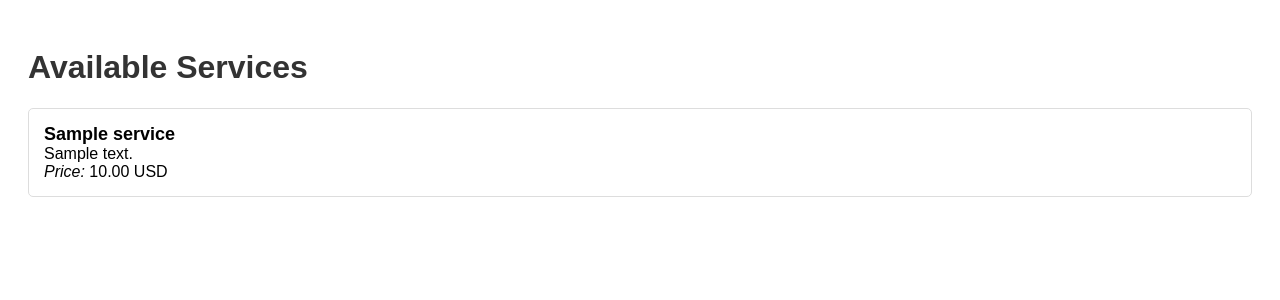
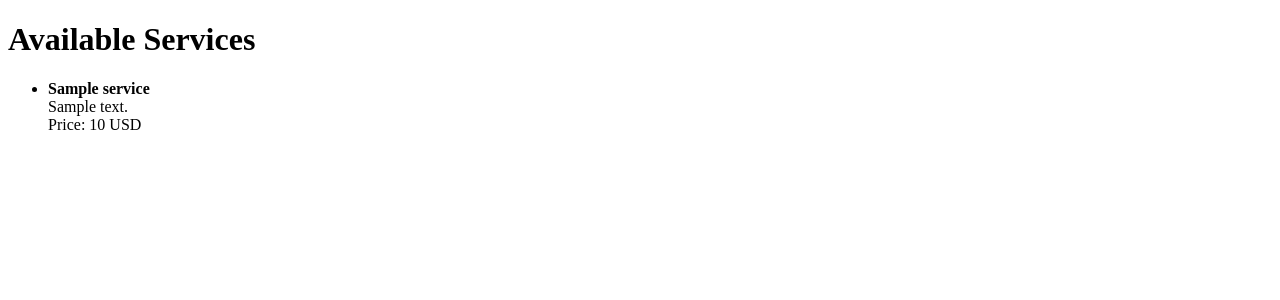
Before and after one commit to bstarogo/Bstargrowth-smm, a PHP site: page /services.php in a window 1280 px wide. Shown: the top 300 px of the page. Run offline with PHP 8.4, Linux system fonts and the light colour scheme; tables that the repository leaves empty or names only in its code hold one stand-in row (values such as "Sample post").

Commit message:
Refactor services.php for improved readability

```diff
--- a/services.php
+++ b/services.php
@@ -1,7 +1,7 @@
 <?php
 require_once 'config.php';
 
-// Connect to database
+// Connect to DB
 $conn = new mysqli(DB_HOST, DB_USER, DB_PASS, DB_NAME);
 if ($conn->connect_error) {
     die("Connection failed: " . $conn->connect_error);
@@ -14,32 +14,23 @@ $result = $conn->query($sql);
 <!DOCTYPE html>
 <html>
 <head>
-    <title>Services - BStarGrowth</title>
-    <style>
-        body { font-family: Arial, sans-serif; padding: 20px; }
-        h1 { color: #333; }
-        ul { list-style: none; padding: 0; }
-        li { border: 1px solid #ddd; padding: 15px; margin-bottom: 10px; border-radius: 5px; }
-        strong { font-size: 18px; }
-    </style>
+    <title>Services - <?= SITE_NAME ?></title>
 </head>
 <body>
     <h1>Available Services</h1>
     <?php if ($result->num_rows > 0): ?>
         <ul>
-        <?php while($row = $result->fetch_assoc()): ?>
-            <li>
-                <strong><?php echo htmlspecialchars($row['name']); ?></strong><br>
-                <?php echo nl2br(htmlspecialchars($row['description'])); ?><br>
-                <em>Price:</em> <?php echo number_format($row['price_per_unit'], 2) . ' ' . htmlspecialchars($row['currency']); ?>
-            </li>
-        <?php endwhile; ?>
+            <?php while($row = $result->fetch_assoc()): ?>
+                <li>
+                    <strong><?= htmlspecialchars($row['name']) ?></strong><br>
+                    <?= htmlspecialchars($row['description']) ?><br>
+                    Price: <?= $row['price_per_unit'] ?> <?= $row['currency'] ?>
+                </li>
+            <?php endwhile; ?>
         </ul>
     <?php else: ?>
         <p>No services available at the moment.</p>
     <?php endif; ?>
 </body>
 </html>
-<?php
-$conn->close();
-?>
+<?php $conn->close(); ?>
```
